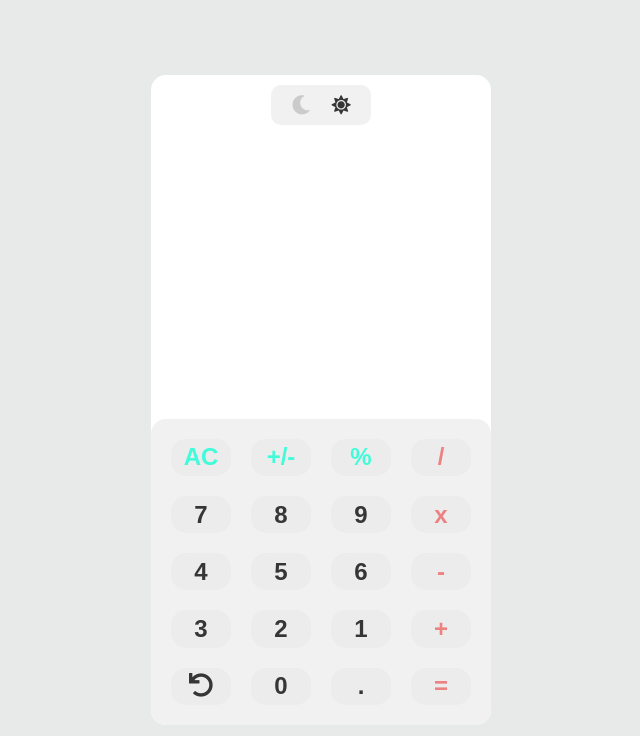
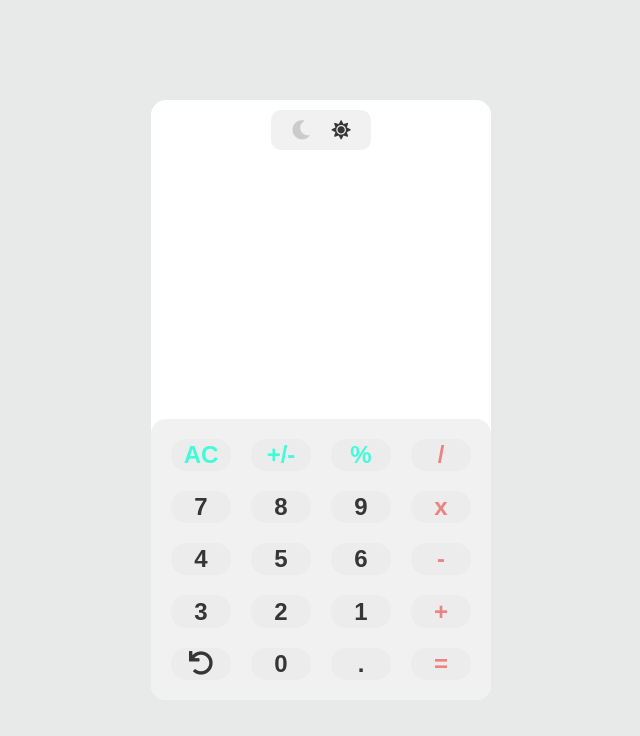
Before and after one commit to muzammil2208/Basic-Calculator, a PHP site: page /index.html in a window 1280 px wide. Shown: the top 736 px of the page, without its empty margins (319-959 px from the left). Run offline with PHP 8.4, Linux system fonts and the light colour scheme.

Commit message:
reduced hieght more

```diff
--- a/style.css
+++ b/style.css
@@ -27,7 +27,7 @@ body {
 }
 
 .main-container {
-  height: 650px;
+  height: 600px;
   width: 340px;
   background-color: #ffff;
   border-radius: 15px;
--- a/style.scss
+++ b/style.scss
@@ -31,7 +31,7 @@ body{
 }
 .main-container
 {
-    height:650px;
+    height:500px;
     width:340px;
     background-color: $background-white;
     border-radius: 15px;
```
